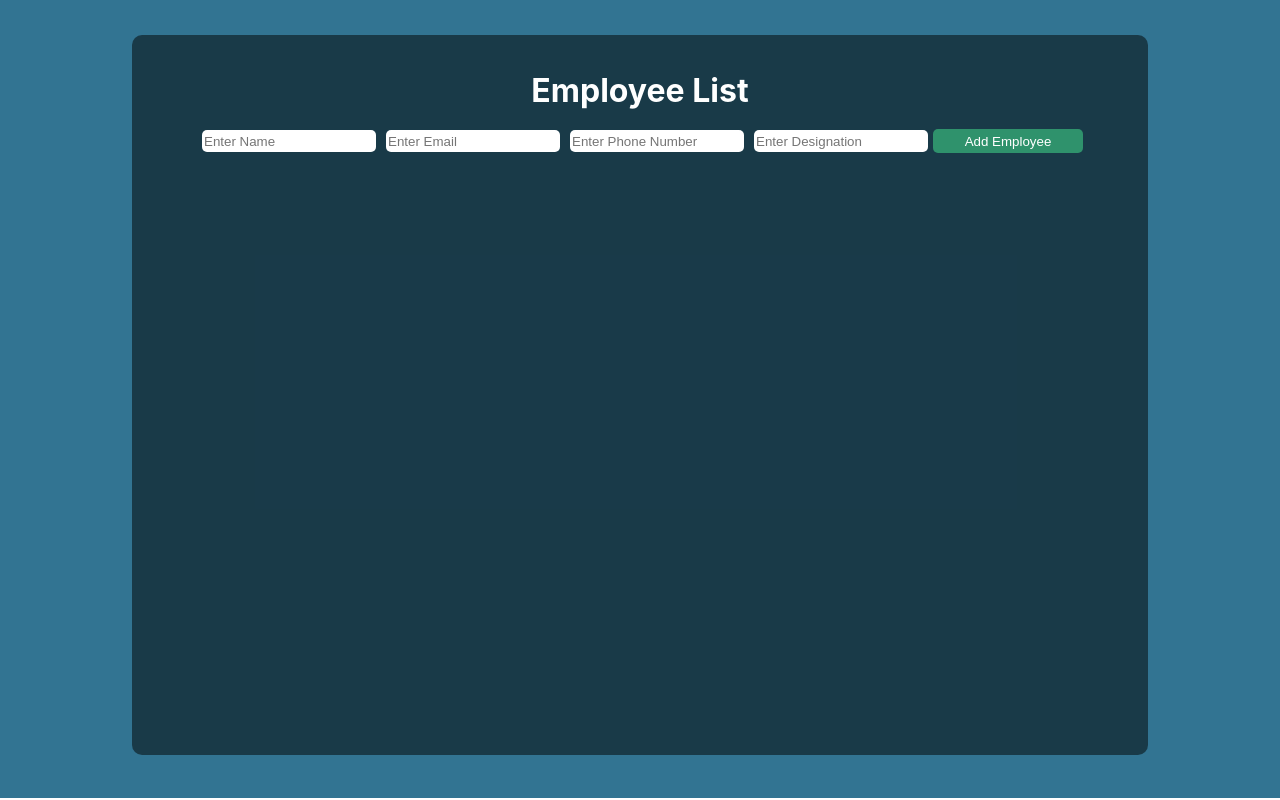
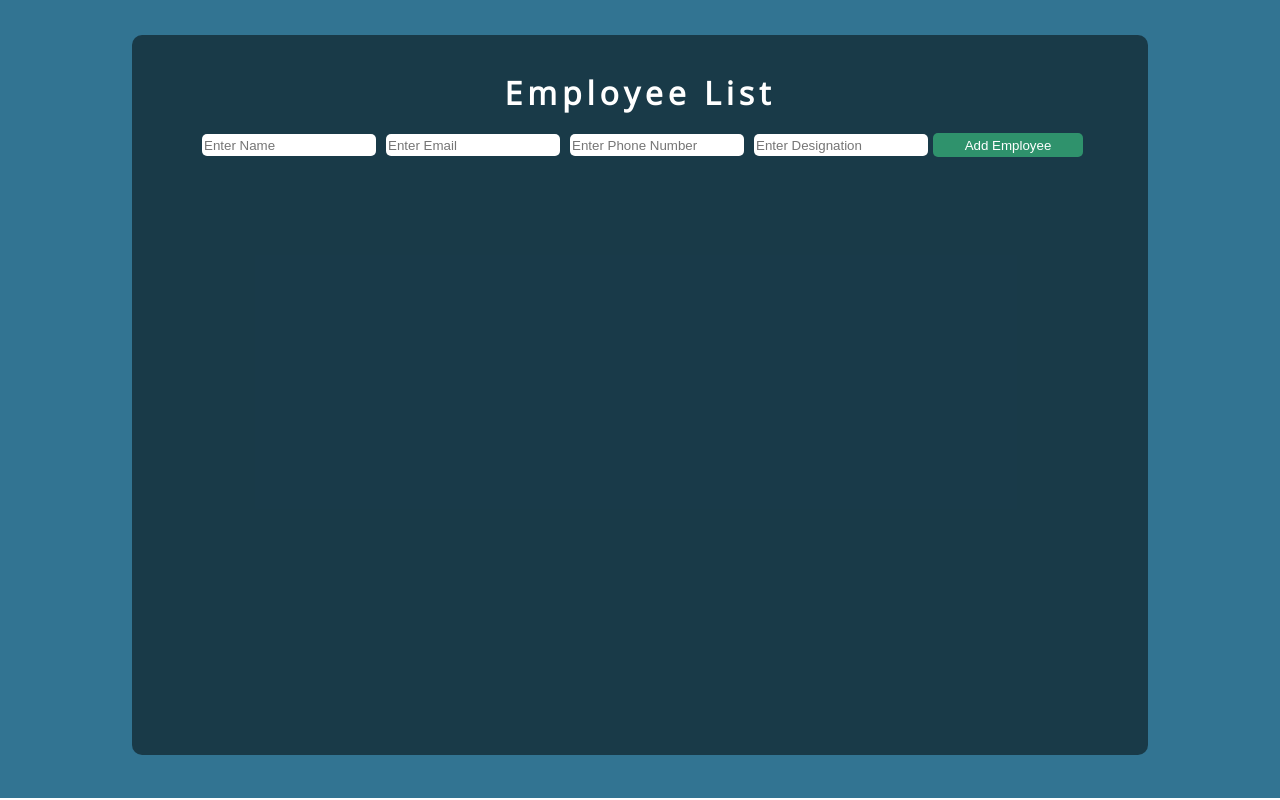
Before and after one commit to Bhaveshsingh022000/EmployeeList, a React (Create React App) app: page / in a window 1280 px wide. Built offline with nearby package versions, Linux system fonts and the light colour scheme.

Commit message:
added new font family

```diff
--- a/public/index.html
+++ b/public/index.html
@@ -10,7 +10,11 @@
       content="Web site created using create-react-app"
     />
     <link rel="apple-touch-icon" href="%PUBLIC_URL%/logo192.png" />
-    <!--
+    <link rel="preconnect" href="https://fonts.gstatic.com">
+<link href="https://fonts.googleapis.com/css2?family=Merriweather:wght@300&display=swap" rel="stylesheet">
+<link rel="preconnect" href="https://fonts.gstatic.com">
+<link href="https://fonts.googleapis.com/css2?family=Open+Sans:wght@300&display=swap" rel="stylesheet">
+<!--
       manifest.json provides metadata used when your web app is installed on a
       user's mobile device or desktop. See https://developers.google.com/web/fundamentals/web-app-manifest/
     -->
--- a/src/App.module.css
+++ b/src/App.module.css
@@ -19,6 +19,7 @@
 .MainContainer h1{
   color: white;
   position: relative;
+  letter-spacing: 5px;
   top: 15px;
   margin-bottom: 30px;
 }
--- a/src/Containers/Employee/Employee.js
+++ b/src/Containers/Employee/Employee.js
@@ -17,7 +17,7 @@ class Employee extends Component {
             <div className={classes.Main}>
                 {this.state.showEdit ? <span className={classes.EditBtn} onClick={this.toggleEdit} ><FontAwesomeIcon icon={faSave} color="green" /></span> : <span className={classes.EditBtn} onClick={this.toggleEdit}><FontAwesomeIcon icon={faEdit} color="blue" /></span>}
 
-                 <span>Id - {this.props.id}</span><br />
+                 <span>ID - {this.props.id}</span><br />
                 <span>Name - {this.state.showEdit ? <InputField changed={this.props.changeName} val={this.props.name} /> : this.props.name}</span><br />
                 <span>Email - {this.state.showEdit ? <InputField changed={this.props.changeEmail} val={this.props.email} /> : this.props.email}</span><br />
                 <span>Phone - {this.state.showEdit ? <InputField changed={this.props.changePhone} val={this.props.phone} /> : this.props.phone}</span><br />
--- a/src/index.css
+++ b/src/index.css
@@ -1,13 +1,10 @@
 body {
   margin: 0;
-  font-family: -apple-system, BlinkMacSystemFont, 'Segoe UI', 'Roboto', 'Oxygen',
-    'Ubuntu', 'Cantarell', 'Fira Sans', 'Droid Sans', 'Helvetica Neue',
-    sans-serif;
+  font-family: 'Open Sans', sans-serif;
   -webkit-font-smoothing: antialiased;
   -moz-osx-font-smoothing: grayscale;
 }
 
 code {
-  font-family: source-code-pro, Menlo, Monaco, Consolas, 'Courier New',
-    monospace;
+  font-family: 'Open Sans', sans-serif;
 }
```
